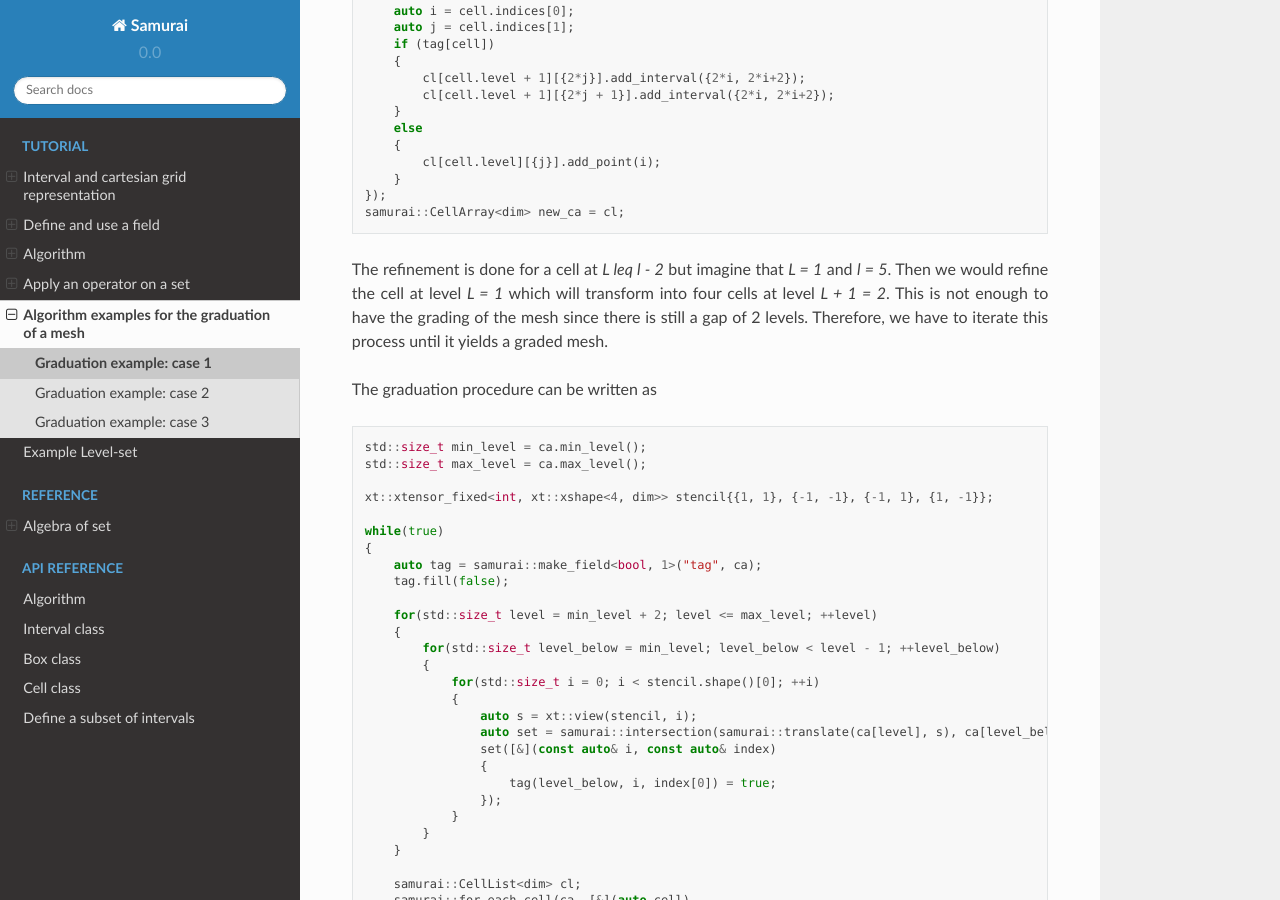
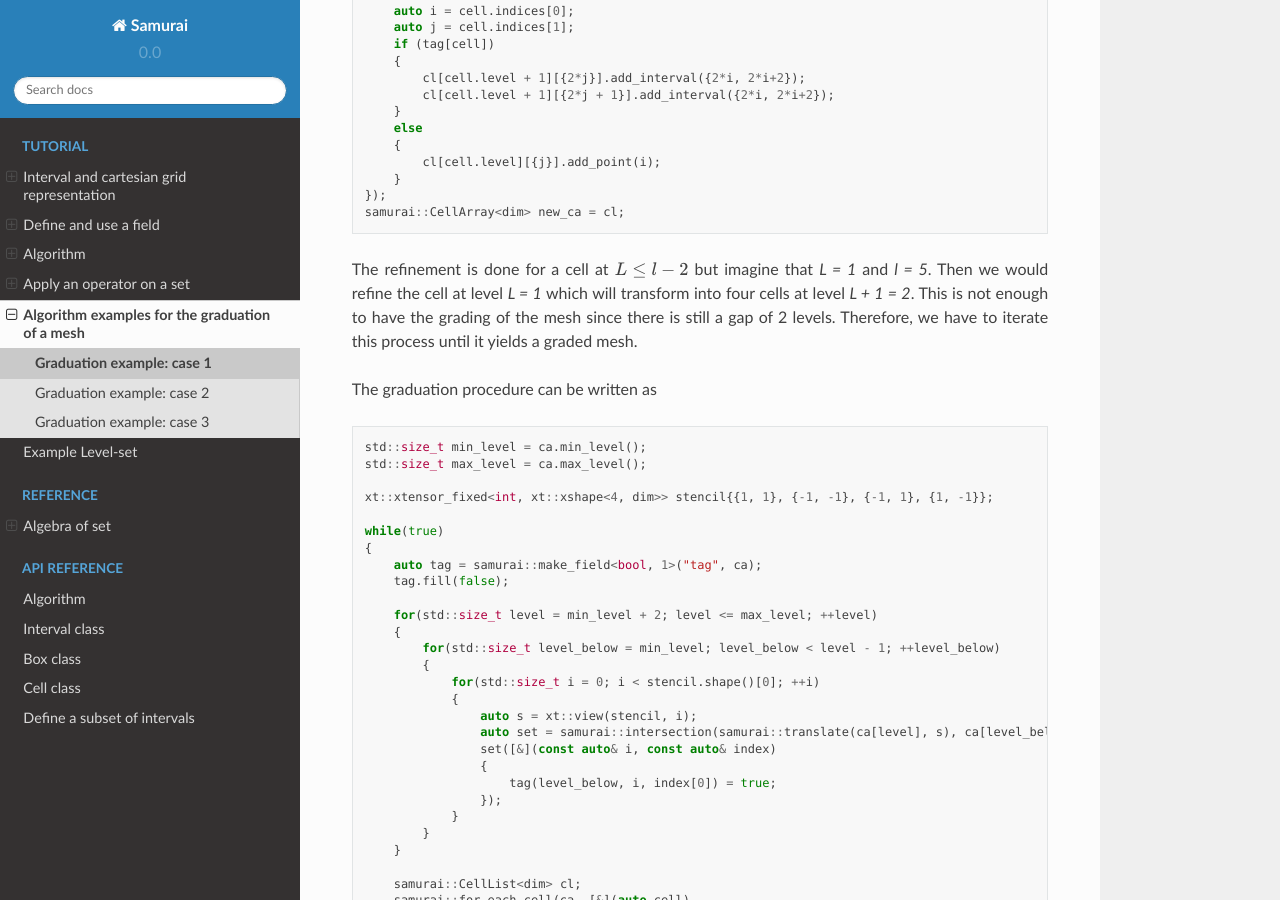
Before and after one commit to hpc-maths/samurai, a Sphinx documentation site: the page built from doc/source/tutorial/graduation_case_1.rst, in a window 1280 px wide and 900 px high, scrolled down 4421 px. Built offline with Sphinx 7.4.7 and the Read the Docs theme 2.0.0, drawn with Linux system fonts in a browser that asks for light colours; some of the changed lines change nothing that is shown.

Commit message:
fix typo

```diff
--- a/doc/source/tutorial/graduation_case_1.rst
+++ b/doc/source/tutorial/graduation_case_1.rst
@@ -219,7 +219,7 @@ We can construct the new mesh using `tag` field and :cpp:class:`samurai::CellLis
     });
     samurai::CellArray<dim> new_ca = cl;
 
-The refinement is done for a cell at `L \leq l - 2` but imagine that `L = 1` and `l = 5`.
+The refinement is done for a cell at :math:`L \leq l - 2` but imagine that `L = 1` and `l = 5`.
 Then we would refine the cell at level `L = 1` which will transform into four cells at level `L + 1 = 2`.
 This is not enough to have the grading of the mesh since there is still a gap of 2 levels.
 Therefore, we have to iterate this process until it yields a graded mesh.
```
